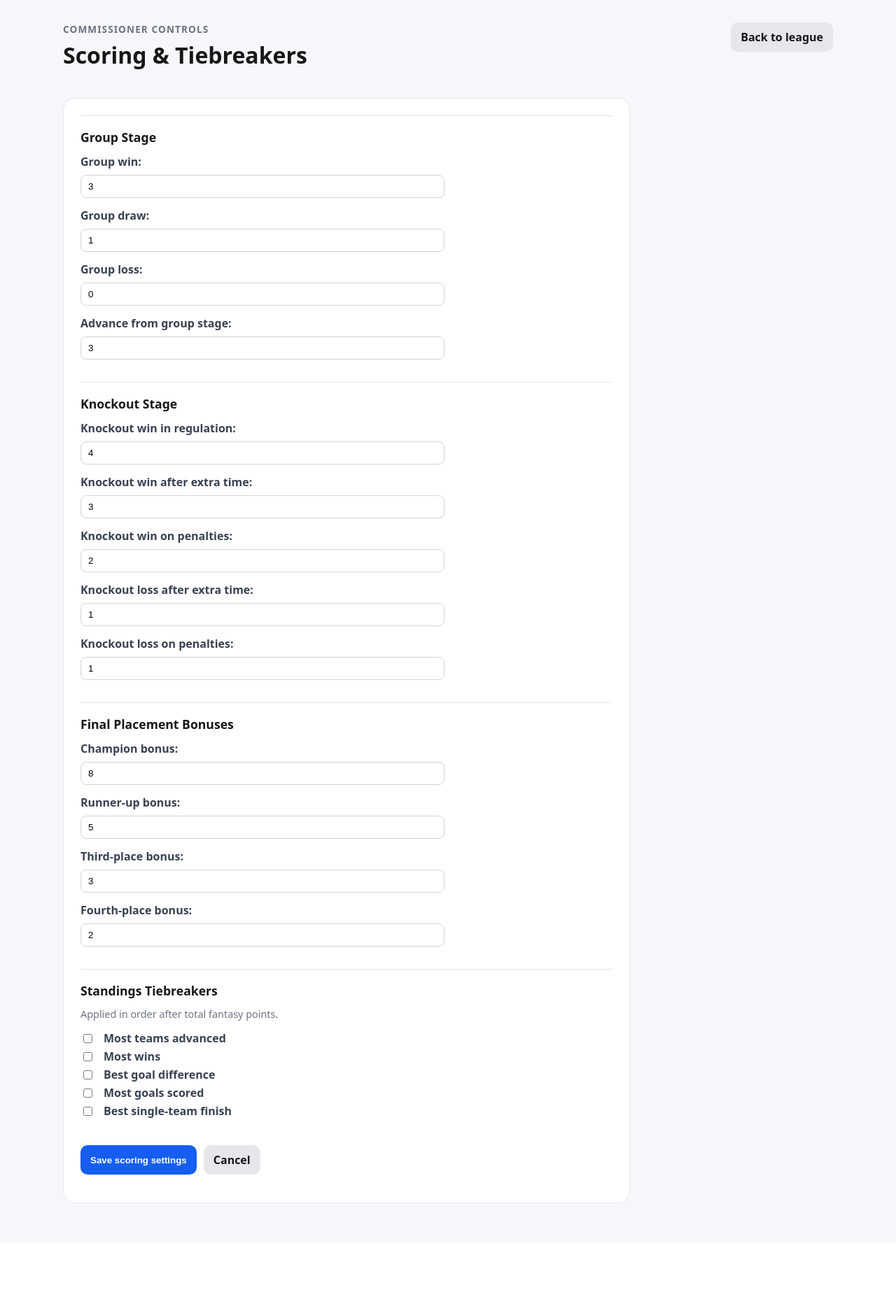
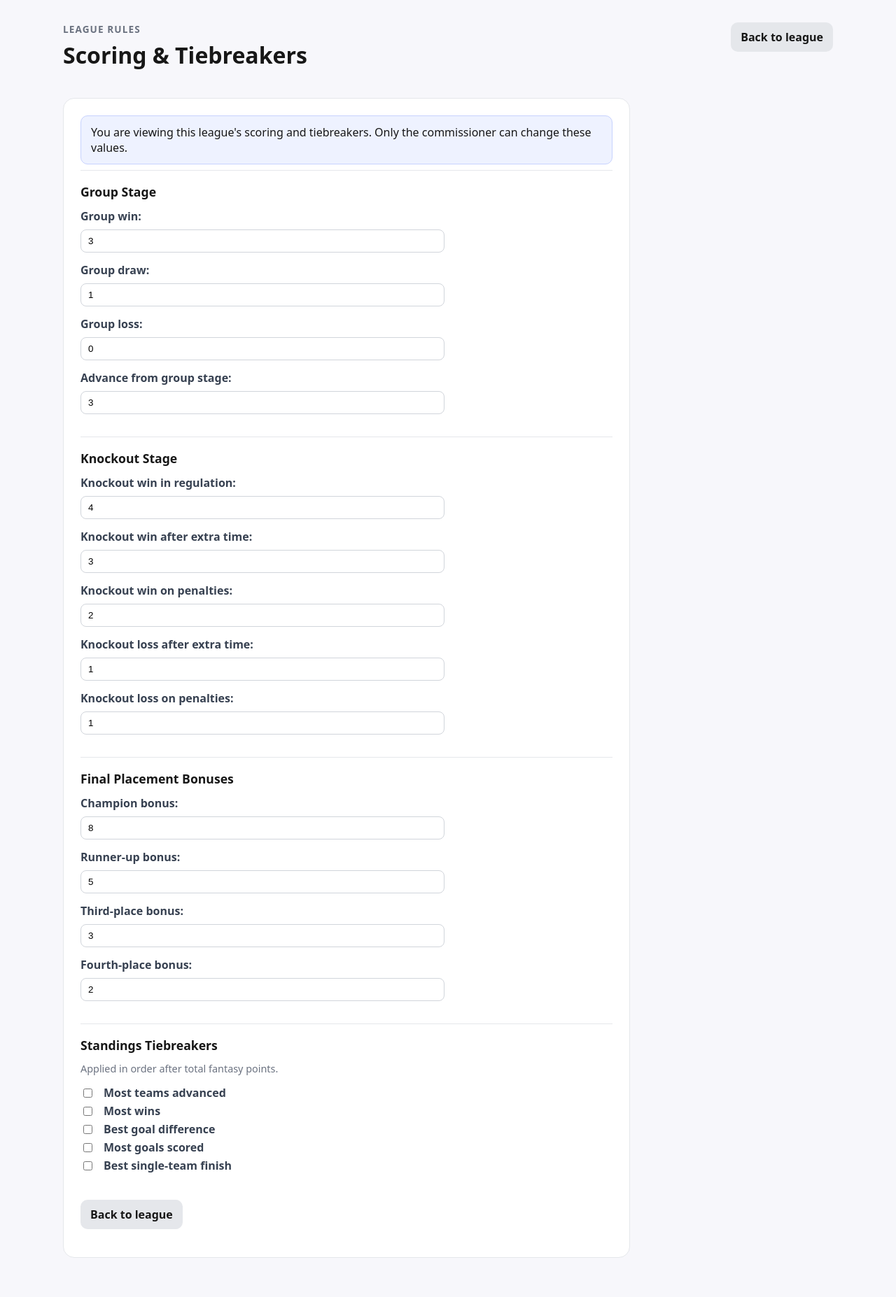
Before and after one commit to gterreran/world_cup_draft, a Django app: template templates/leagues/league_scoring_settings.html in a window 1280 px wide. Shown: the part 55-1909 px from the top of the page at 70% size. Before the commit the page ends 1775 px from the top, so only its background shows below. Run offline with Django 5.2, Linux system fonts and the light colour scheme; the template is opened without the code that fills it: values that come from a table or form of the project are taken from there, others are empty; parts of the project's set-up code (start-up, migrations or seed data) failed here and were passed over.

Commit message:
Add read-only access to league_scoring_settings page when viewed by non-commissioner user

```diff
--- a/config/settings.py
+++ b/config/settings.py
@@ -96,6 +96,9 @@ if RAILWAY_PUBLIC_DOMAIN:
 
 # Health check endpoint for platforms like Railway that require one.
 ALLOWED_HOSTS.append("healthcheck.railway.app")
+
+# Allow localhost for local development and testing.
+ALLOWED_HOSTS.append('127.0.0.1')
 
 
 # Application definition
--- a/leagues/forms.py
+++ b/leagues/forms.py
@@ -133,10 +133,11 @@ class LeagueScoringSettingsForm(forms.Form):
         help_text="Applied in order after total fantasy points.",
     )
 
-    def __init__(self, *args, league=None, **kwargs):
+    def __init__(self, *args, league=None, read_only: bool = False, **kwargs):
         super().__init__(*args, **kwargs)
 
         self.league = league
+        self.read_only = read_only
 
         if league is None:
             return
@@ -148,6 +149,10 @@ class LeagueScoringSettingsForm(forms.Form):
             self.fields[key].initial = scoring_config[key]
 
         self.fields["tiebreakers"].initial = tiebreaker_config
+
+        if read_only:
+            for field in self.fields.values():
+                field.disabled = True
 
     def save(self):
         if self.league is None:
--- a/templates/leagues/league_detail.html
+++ b/templates/leagues/league_detail.html
@@ -34,6 +34,7 @@
       <a class="button secondary" href="{% url 'tournament_schedule' league.tournament.slug %}">Full schedule</a>
       <a class="button secondary" href="{% url 'group_stage' league.tournament.slug %}">Group stage</a>
       <a class="button secondary" href="{% url 'bracket_stage' league.tournament.slug %}">Bracket</a>
+      <a class="button secondary" href="{% url 'league_scoring_settings' league.slug %}">Scoring &amp; tiebreakers</a>
       <a class="button" href="{% url 'draft_presentation' league.slug %}">Draft Room</a>
     </div>
   </div>
@@ -113,7 +114,6 @@
         {% endif %}
         <a class="button secondary" href="{% url 'league_settings' league.slug %}">League settings</a>
         <a class="button secondary" href="{% url 'assignment_management' league.slug %}">Manage assignments</a>
-        <a class="button secondary" href="{% url 'league_scoring_settings' league.slug %}">Scoring & tiebreakers</a>
         <a class="button secondary" href="{% url 'match_list' league.slug %}">View/edit matches</a>
       </div>
 
--- a/templates/leagues/league_scoring_settings.html
+++ b/templates/leagues/league_scoring_settings.html
@@ -5,7 +5,7 @@
 {% block content %}
   <div class="page-header">
     <div>
-      <p class="eyebrow">Commissioner controls</p>
+      <p class="eyebrow">League rules</p>
       <h1>Scoring &amp; Tiebreakers</h1>
       <p>{{ league.name }}</p>
     </div>
@@ -17,6 +17,12 @@
 
   <form method="post" class="card settings-form">
     {% csrf_token %}
+
+    {% if not can_manage_league %}
+      <div class="message message-info">
+        You are viewing this league's scoring and tiebreakers. Only the commissioner can change these values.
+      </div>
+    {% endif %}
 
     {% if form.non_field_errors %}
       <div class="message message-error">{{ form.non_field_errors }}</div>
@@ -57,8 +63,12 @@
     </section>
 
     <div class="actions">
-      <button type="submit">Save scoring settings</button>
-      <a class="button secondary" href="{% url 'league_detail' league.slug %}">Cancel</a>
+      {% if can_manage_league %}
+        <button type="submit">Save scoring settings</button>
+        <a class="button secondary" href="{% url 'league_detail' league.slug %}">Cancel</a>
+      {% else %}
+        <a class="button secondary" href="{% url 'league_detail' league.slug %}">Back to league</a>
+      {% endif %}
     </div>
   </form>
 {% endblock %}
```
Also changed, not shown: leagues/views.py (+6 -5 lines).
